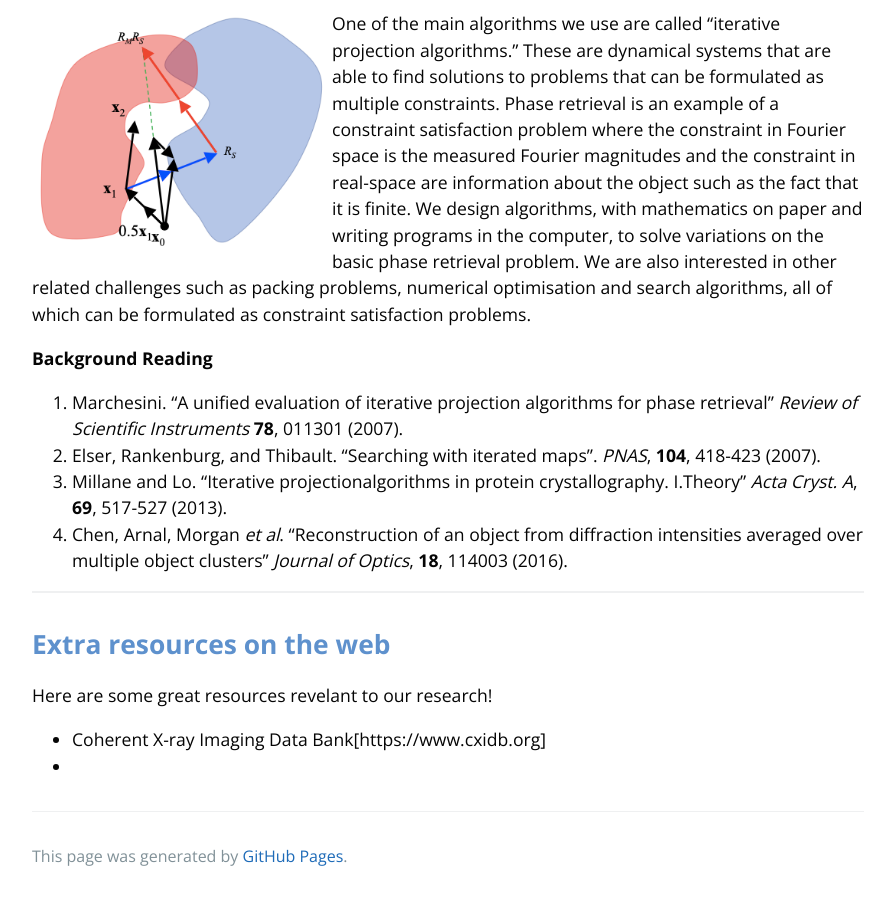
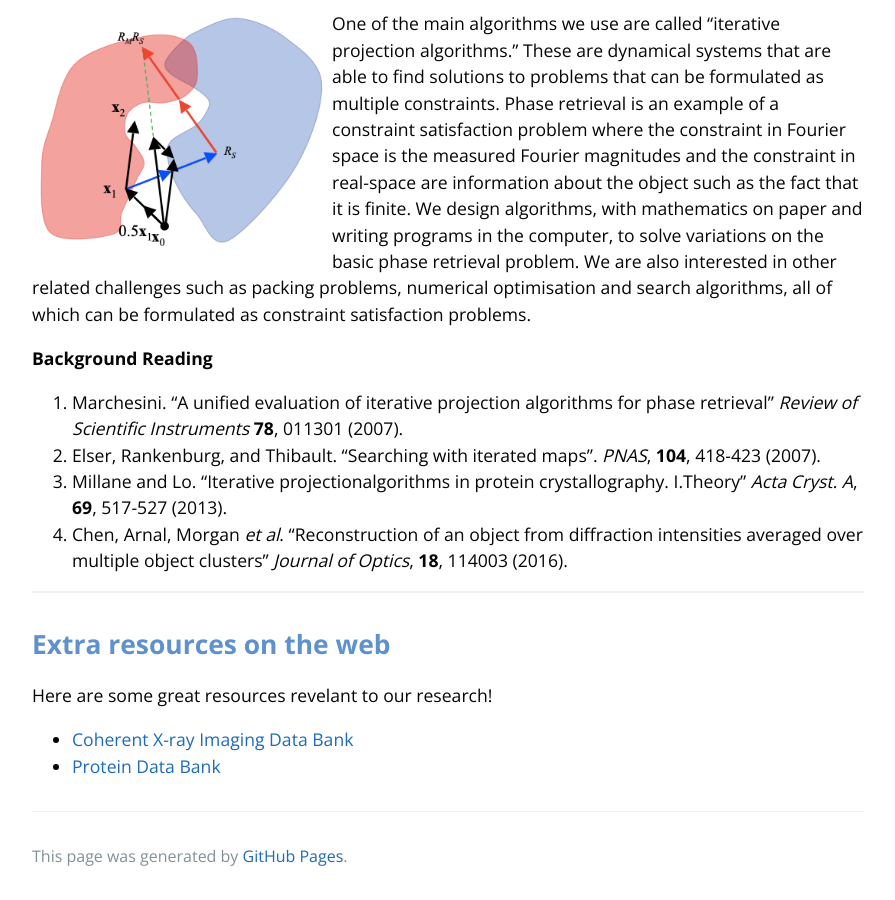
Before and after one commit to captvansciencypants/captvansciencypants.github.io, a Jekyll site: the page built from research.md, in a window 1280 px wide and 900 px high, scrolled down 3150 px. Shown: the whole window, without its empty margins (192-1087 px from the left). Built offline with Jekyll 4.4.1, drawn with Linux system fonts in a browser that asks for light colours; our own code applies the rules of GitHub Pages for plain Markdown files; the repository's description, which GitHub fills in, is left out.

Commit message:
Update research.md

```diff
--- a/research.md
+++ b/research.md
@@ -78,5 +78,5 @@ One of the main algorithms we use are called "iterative projection algorithms."
 ## Extra resources on the web
 Here are some great resources revelant to our research!
 
-* Coherent X-ray Imaging Data Bank[https://www.cxidb.org]
-*
+* [Coherent X-ray Imaging Data Bank](https://www.cxidb.org)
+* [Protein Data Bank](https://www.rcsb.org)
```
